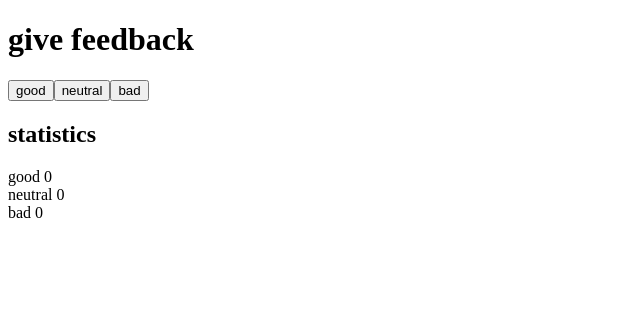
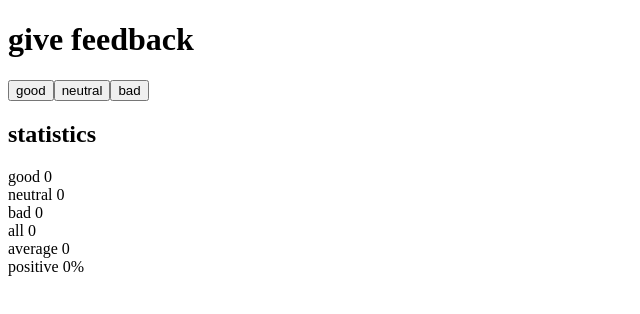
Before and after one commit to putraprdn/osa, a React (Vite) app in the folder osa1/unicafe/: page / in a window 1280 px wide. Shown: the top 314 px of the page, without its empty margins (0-640 px from the left). Built offline with nearby package versions, Linux system fonts and the light colour scheme.

Commit message:
Add submission for task 1.7 unicafe step 2

```diff
--- a/osa1/unicafe/src/App.jsx
+++ b/osa1/unicafe/src/App.jsx
@@ -4,6 +4,46 @@ const App = () => {
 	const [good, setGood] = useState(0);
 	const [neutral, setNeutral] = useState(0);
 	const [bad, setBad] = useState(0);
+	const [all, setAll] = useState(0);
+	const [average, setAverage] = useState(0);
+	const [positive, setPositive] = useState(0);
+
+	const GOOD_VALUE = 1;
+	const NEUTRAL_VALUE = 0;
+	const BAD_VALUE = -1;
+
+	const handleButtonClick = (type) => {
+		let newGood = good;
+		let newNeutral = neutral;
+		let newBad = bad;
+
+		switch (type) {
+			case "good":
+				newGood = good + 1;
+				setGood(newGood);
+				break;
+			case "neutral":
+				newNeutral = neutral + 1;
+				setNeutral(newNeutral);
+				break;
+			case "bad":
+				newBad = bad + 1;
+				setBad(newBad);
+				break;
+			default:
+				break;
+		}
+
+		const newAll = newGood + newNeutral + newBad;
+		setAll(newAll);
+		setAverage(
+			(newGood * GOOD_VALUE +
+				newNeutral * NEUTRAL_VALUE +
+				newBad * BAD_VALUE) /
+				newAll
+		);
+		setPositive((newGood / newAll) * 100);
+	};
 
 	return (
 		<div>
@@ -12,21 +52,21 @@ const App = () => {
 			<div>
 				<button
 					onClick={() => {
-						setGood(good + 1);
+						handleButtonClick("good");
 					}}
 				>
 					good
 				</button>
 				<button
 					onClick={() => {
-						setNeutral(neutral + 1);
+						handleButtonClick("neutral");
 					}}
 				>
 					neutral
 				</button>
 				<button
 					onClick={() => {
-						setBad(bad + 1);
+						handleButtonClick("bad");
 					}}
 				>
 					bad
@@ -34,15 +74,14 @@ const App = () => {
 			</div>
 
 			<h2>statistics</h2>
-			<p style={{ margin: 0 }}>
-				good <span>{good}</span>
-			</p>
-			<p style={{ margin: 0 }}>
-				neutral <span>{neutral}</span>
-			</p>
-			<p style={{ margin: 0 }}>
-				bad <span>{bad}</span>
-			</p>
+			<div>
+				<div>good {good}</div>
+				<div>neutral {neutral}</div>
+				<div>bad {bad}</div>
+				<div>all {all}</div>
+				<div>average {average}</div>
+				<div>positive {positive}%</div>
+			</div>
 		</div>
 	);
 };
```
